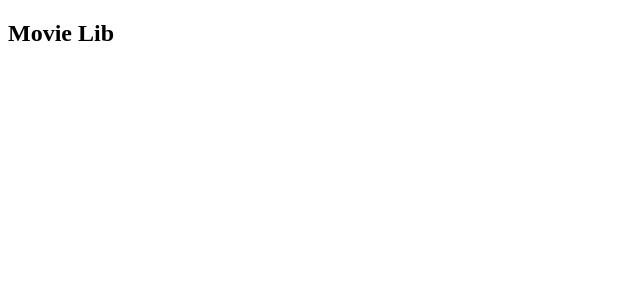
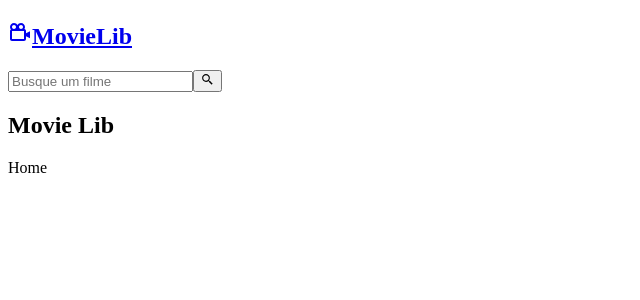
Before and after one commit to ClaytonJosue/movie-lib, a React (Vite) app: page / in a window 1280 px wide. Shown: the top 300 px of the page, without its empty margins (0-640 px from the left). Built offline with nearby package versions, Linux system fonts and the light colour scheme.

Commit message:
navbar created

```diff
--- a/src/App.tsx
+++ b/src/App.tsx
@@ -1,9 +1,13 @@
+import Navbar from './components/navbar/Navbar'
+import { Outlet } from 'react-router-dom'
 import './App.css'
 
 function App() {
   return (
     <div className="App">
+      <Navbar />
       <h2>Movie Lib</h2>
+      <Outlet />
     </div>
   )
 }
--- /dev/null
+++ b/src/components/navbar/Navbar.tsx
@@ -0,0 +1,21 @@
+import React from 'react'
+import { Link } from 'react-router-dom';
+import { BiCameraMovie, BiSearchAlt2 } from "react-icons/bi";
+
+const Navbar = () => {
+	return (
+		<nav className="navbar">
+			<h2>
+				<Link to="/"><BiCameraMovie />MovieLib</Link>
+			</h2>
+			<form>
+				<input type="text" placeholder='Busque um filme' />
+				<button type="submit">
+					<BiSearchAlt2 />
+				</button>
+			</form>
+		</nav>
+	)
+}
+
+export default Navbar;
```
